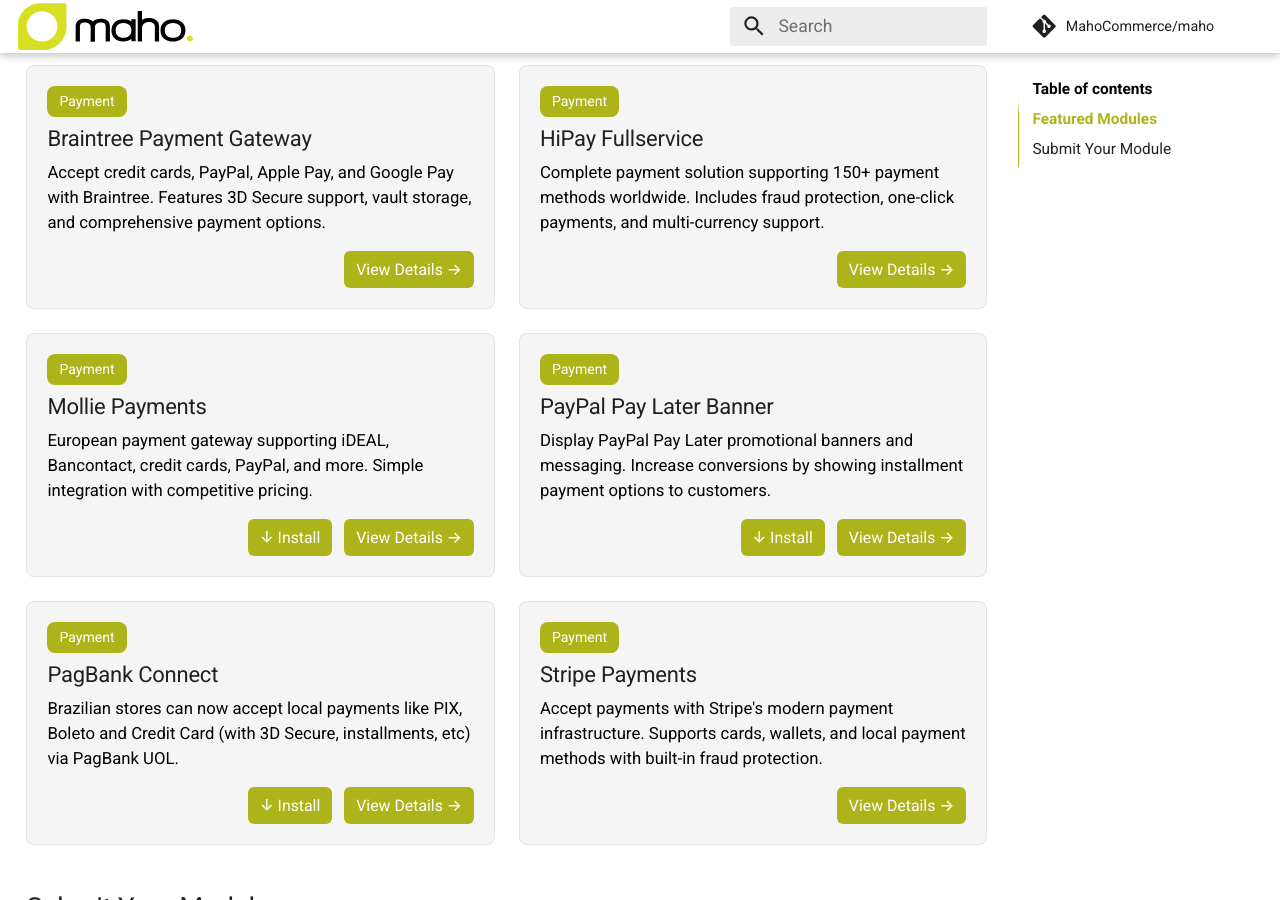
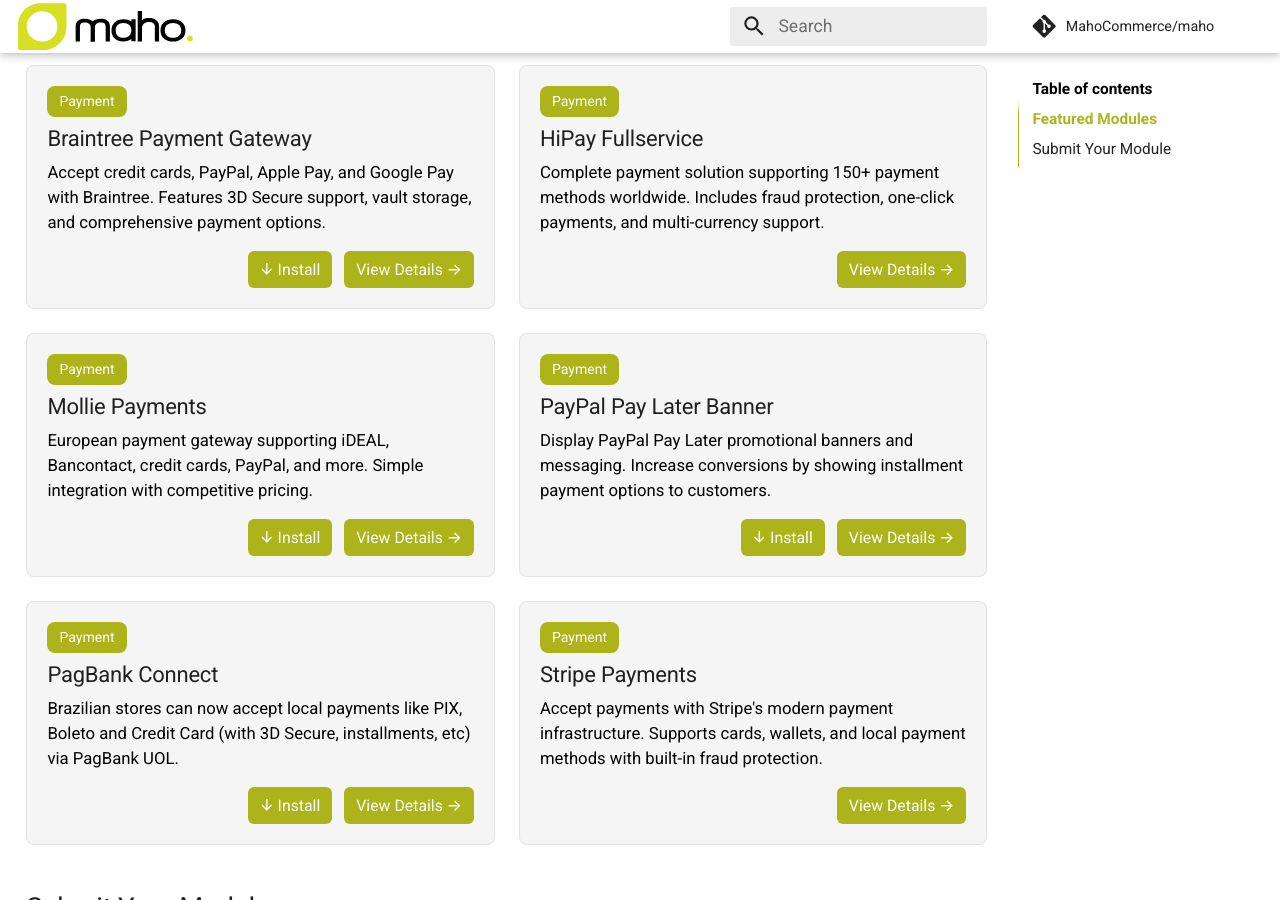
Before and after one commit to MahoCommerce/mahocommerce.com, an MkDocs documentation site: the page built from docs/marketplace.md, in a window 1280 px wide and 900 px high, scrolled down 1474 px. Built offline with MkDocs 1.6.1 and Material for MkDocs 9.7.7, drawn with Linux system fonts in a browser that asks for light colours; comment, search, counter and statistics services are not loaded.

Commit message:
New braintree

```diff
--- a/docs/marketplace.md
+++ b/docs/marketplace.md
@@ -362,6 +362,9 @@
         <p class="app-description">Accept credit cards, PayPal, Apple Pay, and Google Pay with Braintree. Features 3D Secure support, vault storage, and comprehensive payment options.</p>
         <div class="app-footer">
             <div class="app-actions">
+                <button class="app-button app-button-primary" onclick="showInstallModal('mahocommerce/module-braintree')">
+                    ↓ Install
+                </button>
                 <a href="https://github.com/MahoCommerce/module-braintree" class="app-button app-button-primary" target="_blank">
                     View Details →
                 </a>
```
